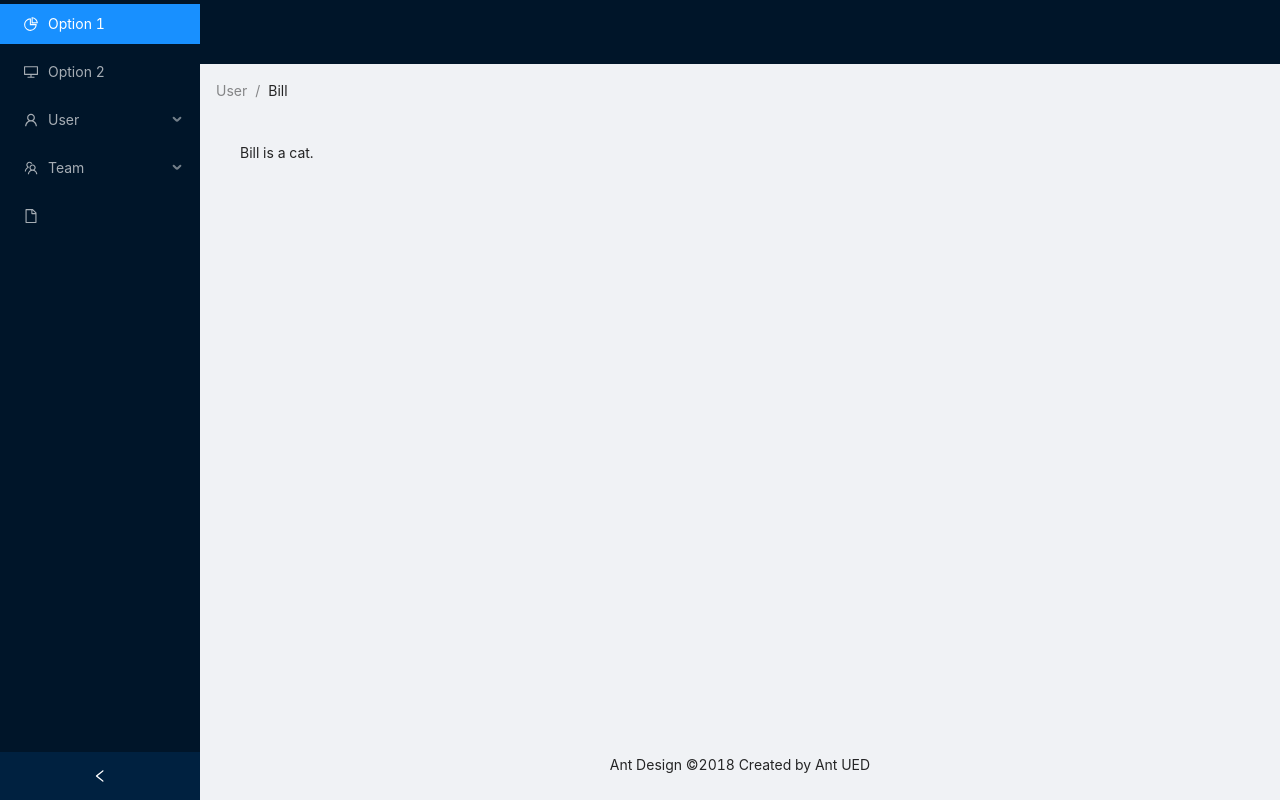
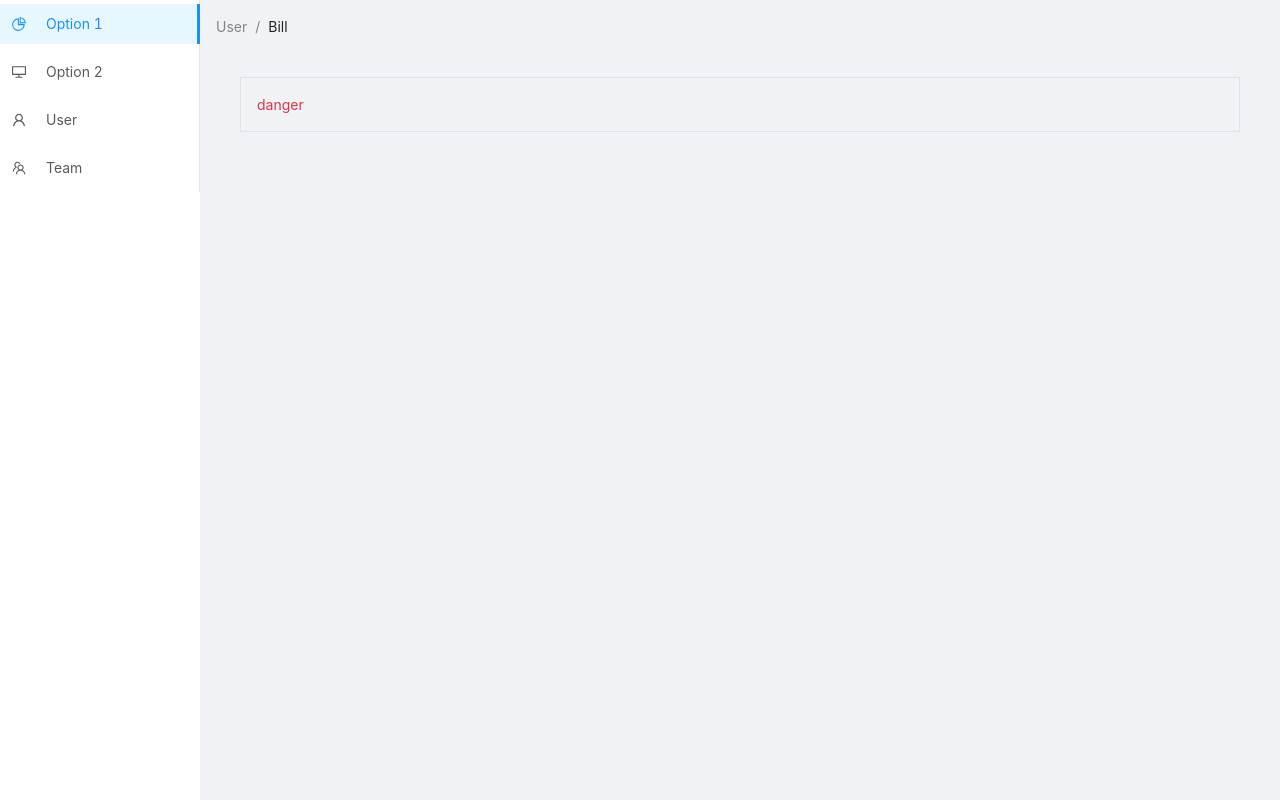
Before and after one commit to ytmjatai/react-demo, a React app: page / in a window 1280 px wide. Built offline with nearby package versions, Linux system fonts and the light colour scheme.

Commit message:
add bootstrap

```diff
--- a/package.json
+++ b/package.json
@@ -42,6 +42,8 @@
   "dependencies": {
     "@babel/plugin-proposal-class-properties": "^7.10.4",
     "antd": "^4.6.2",
+    "babel-plugin-import": "^1.13.0",
+    "bootstrap": "^4.5.2",
     "react": "^16.13.1",
     "react-dom": "^16.13.1",
     "typescript": "^4.0.2"
--- a/src/app.scss
+++ b/src/app.scss
@@ -1,6 +1,24 @@
-
-@import '~antd/dist/antd.min.css';
+@import 'bootstrap/scss/_functions';
+@import 'bootstrap/scss/_variables';
+@import 'bootstrap/scss/_mixins';
+@import 'bootstrap/scss/_utilities.scss';
 
 h1 {
   color: #000;
 }
+
+.ant-menu-inline-collapsed {
+  width: 40px;
+}
+
+.ant-menu-inline-collapsed > .ant-menu-item,
+.ant-menu-inline-collapsed > .ant-menu-item-group > .ant-menu-item-group-list > .ant-menu-item,
+.ant-menu-inline-collapsed
+  > .ant-menu-item-group
+  > .ant-menu-item-group-list
+  > .ant-menu-submenu
+  > .ant-menu-submenu-title,
+.ant-menu-inline-collapsed > .ant-menu-submenu > .ant-menu-submenu-title {
+  padding: 0px;
+  text-align: center;
+}
--- a/src/app.tsx
+++ b/src/app.tsx
@@ -30,39 +30,33 @@ class App extends React.Component {
   render() {
     return (
       <Layout style={{ minHeight: '100vh' }}>
-        <Sider collapsible collapsed={this.state.collapsed} onCollapse={this.onCollapse}>
+        <Sider collapsible theme="light" collapsed={this.state.collapsed} onCollapse={this.onCollapse} collapsedWidth="40" trigger={null}>
           <div className="logo" />
-          <Menu theme="dark" defaultSelectedKeys={['1']} mode="inline">
+          <Menu theme="light" defaultSelectedKeys={['1']} mode="inline" inlineIndent={12}>
             <Menu.Item key="1" icon={<PieChartOutlined />}>
               Option 1
             </Menu.Item>
             <Menu.Item key="2" icon={<DesktopOutlined />}>
               Option 2
             </Menu.Item>
-            <SubMenu key="sub1" icon={<UserOutlined />} title="User">
-              <Menu.Item key="3">Tom</Menu.Item>
-              <Menu.Item key="4">Bill</Menu.Item>
-              <Menu.Item key="5">Alex</Menu.Item>
-            </SubMenu>
-            <SubMenu key="sub2" icon={<TeamOutlined />} title="Team">
-              <Menu.Item key="6">Team 1</Menu.Item>
-              <Menu.Item key="8">Team 2</Menu.Item>
-            </SubMenu>
-            <Menu.Item key="9" icon={<FileOutlined />} />
+            <Menu.Item key="sub1" icon={<UserOutlined />}>
+              User
+            </Menu.Item>
+            <Menu.Item key="sub2" icon={<TeamOutlined />}>
+              Team
+            </Menu.Item>
           </Menu>
         </Sider>
         <Layout className="site-layout">
-          <Header className="site-layout-background" style={{ padding: 0 }} />
           <Content style={{ margin: '0 16px' }}>
             <Breadcrumb style={{ margin: '16px 0' }}>
               <Breadcrumb.Item>User</Breadcrumb.Item>
               <Breadcrumb.Item>Bill</Breadcrumb.Item>
             </Breadcrumb>
             <div className="site-layout-background" style={{ padding: 24, minHeight: 360 }}>
-              Bill is a cat.
+              <div className="p-3 border rounded-0 text-danger">danger</div>
             </div>
           </Content>
-          <Footer style={{ textAlign: 'center' }}>Ant Design ©2018 Created by Ant UED</Footer>
         </Layout>
       </Layout>
     );
```
Also changed, not shown: .babelrc.
